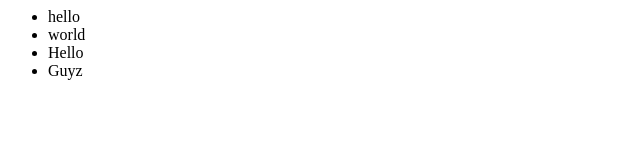
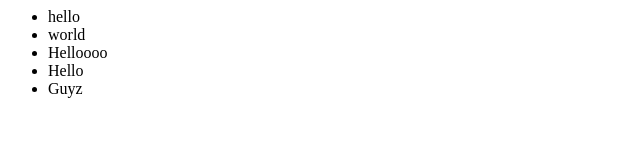
Before and after one commit to MuazMeshaal/GitTest, a plain HTML site: page index.html in a window 1280 px wide. Shown: the full height of the page, 0-640 px from the left. Drawn offline with Linux system fonts and the light colour scheme.

Commit message:
Modified index.html

```diff
--- a/index.html
+++ b/index.html
@@ -3,6 +3,7 @@
 
     <li>hello</li>
     <li>world</li>
+    <li>Helloooo</li>
     <li>Hello</li>
     <li>Guyz</li>
 
```
